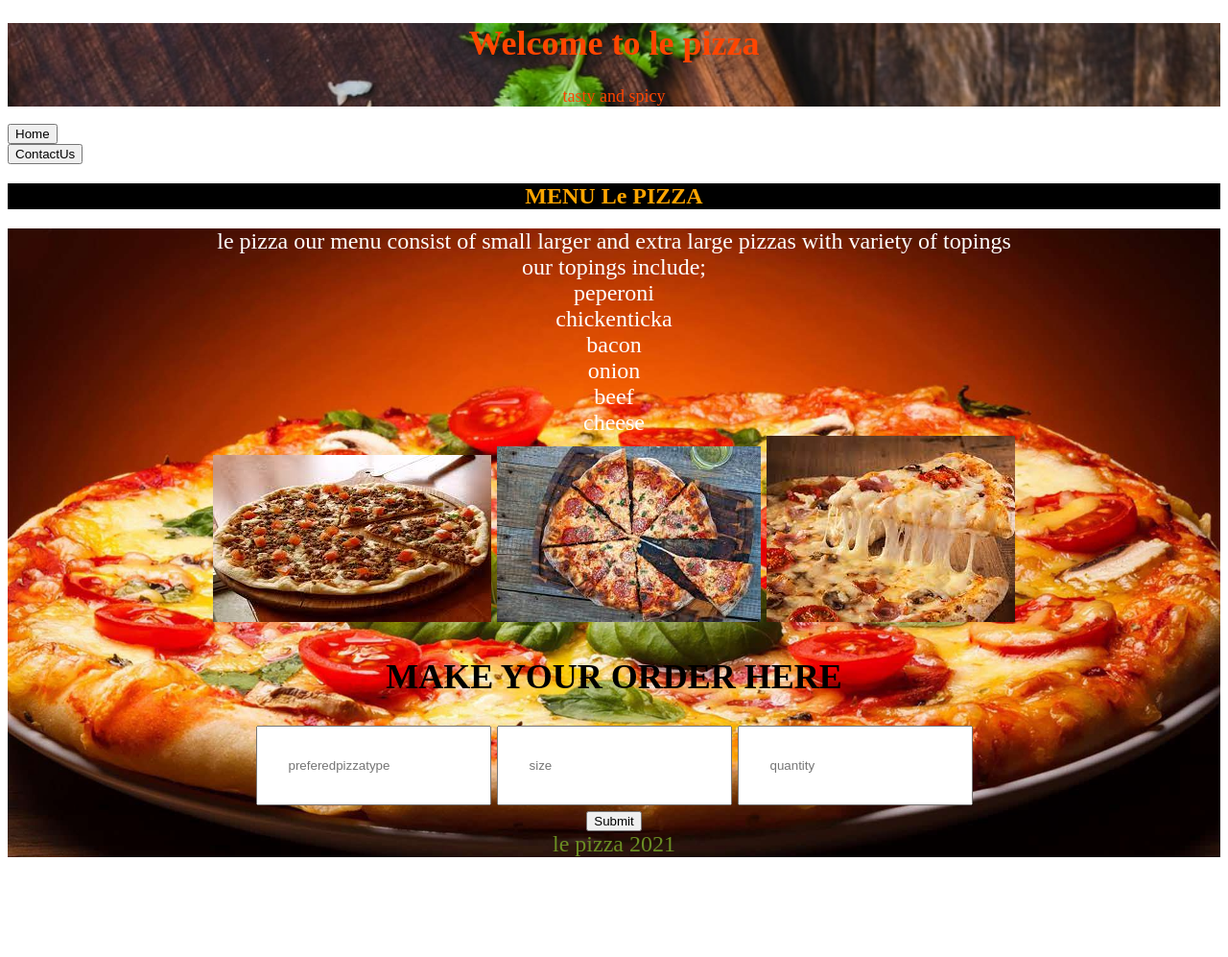
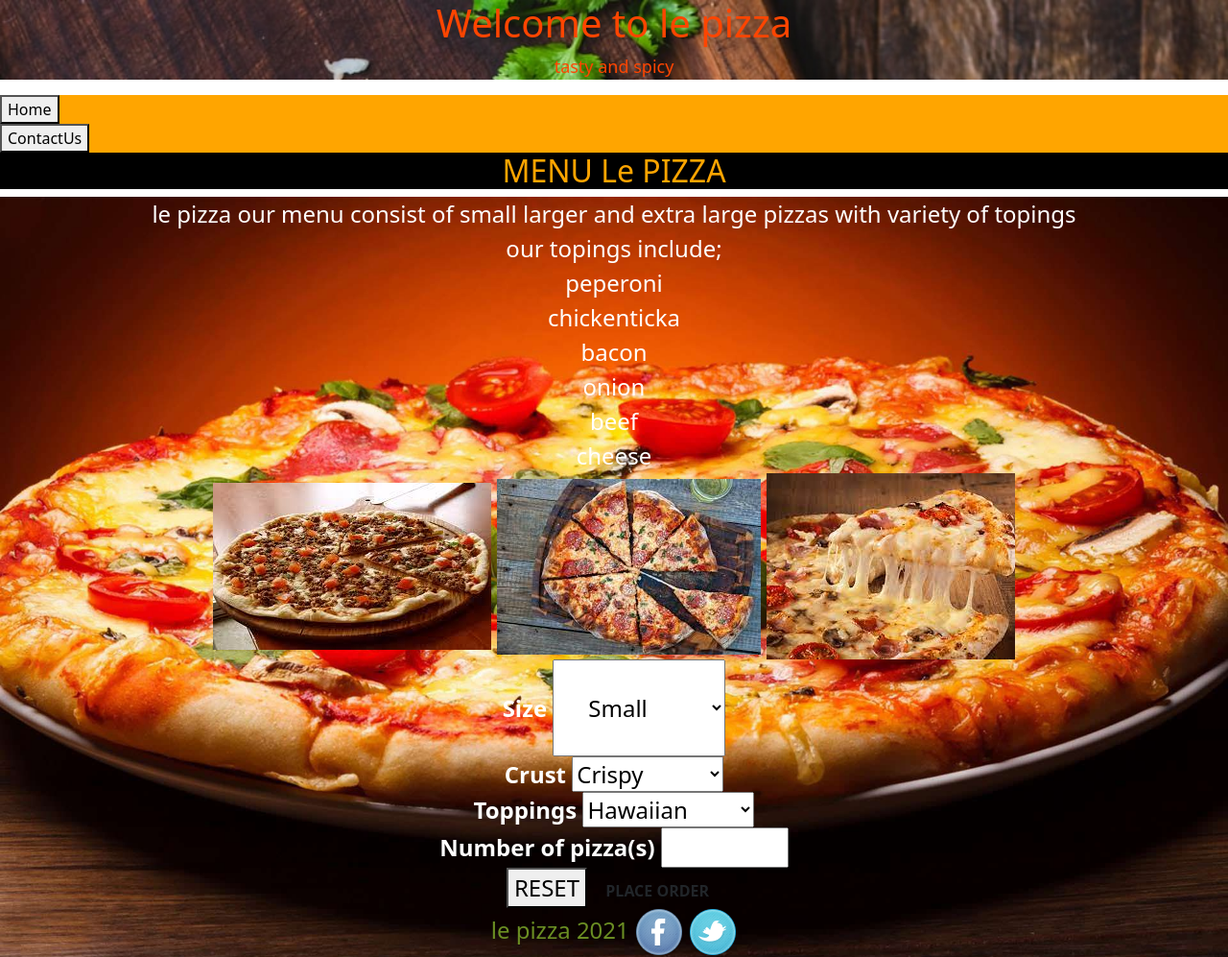
Before and after one commit to lerroy-lee/leepizza, a plain HTML site: page index.html in a window 1280 px wide. Shown: the whole page at 96% size. Before the commit the page ends 901 px from the top, so only its background shows below. Drawn offline with nearby package versions, Linux system fonts and the light colour scheme.

Commit message:
leepizza

```diff
--- a/css/style.css
+++ b/css/style.css
@@ -14,6 +14,9 @@ background-repeat: no-repeat;
   font-size: large;
   padding-left: 20px;
   padding-right: 20px;
+}
+.button{
+  background-color: orange;
 }
 .ourmenu{
   background-image: url(../img/menup.jpg);
@@ -43,6 +46,8 @@ background-repeat: no-repeat;
 #quantity{
   padding: 2rem;
 }
-.footer{
+.social{
+  text-align: center;
   color:olivedrab;
+  font-size: x-large;
 }
--- a/index.html
+++ b/index.html
@@ -1,21 +1,36 @@
 <!DOCTYPE html>
 <html lang="en">
+
 <head>
   <meta charset="UTF-8">
   <meta http-equiv="X-UA-Compatible" content="IE=edge">
   <meta name="viewport" content="width=device-width, initial-scale=1.0">
+  <title>le pizza</title>
+  <link href="https://cdn.jsdelivr.net/npm/bootstrap@5.0.2/dist/css/bootstrap.min.css" rel="stylesheet"
+    integrity="sha384-EVSTQN3/azprG1Anm3QDgpJLIm9Nao0Yz1ztcQTwFspd3yD65VohhpuuCOmLASjC" crossorigin="anonymous">
+  <!-- JavaScript Bundle with Popper -->
+  <script src="https://cdn.jsdelivr.net/npm/bootstrap@5.0.2/dist/js/bootstrap.bundle.min.js"
+    integrity="sha384-MrcW6ZMFYlzcLA8Nl+NtUVF0sA7MsXsP1UyJoMp4YLEuNSfAP+JcXn/tWtIaxVXM"
+    crossorigin="anonymous"></script>
   <link rel="stylesheet" href="css/style.css">
-  <title>le pizza</title>
+  <script src="https://ajax.googleapis.com/ajax/libs/jquery/3.6.0/jquery.min.js"></script>
+
 </head>
+
 <body>
   <div class="intro">
     <h1>Welcome to le pizza</h1>
     <p>tasty and spicy</p>
   </div>
+  <div class="button">
     <div> <button>Home</button></div>
 
     <button>ContactUs</button>
-  <div class="menu">  <h2>MENU Le PIZZA</h2></div>
+  </div>
+
+  <div class="menu">
+    <h2>MENU Le PIZZA</h2>
+  </div>
   <div class="ourmenu">
     <div>le pizza our menu consist of small larger and extra large pizzas with variety of topings</div>
     <div>our topings include;</div>
@@ -30,22 +45,53 @@
       <img src="./img/peperoni.jpeg" alt="peperoni">
       <img src="./img/cheese.jpeg" alt="cheese">
 
+      <div  class="Size">
+        <label for="Size"><b>Size</b></label>
+        <select id="size">
+            <option value="small">Small</option>
+            <option value="medium">Medium</option>
+            <option value="large">Large</option>
+        </select>
     </div>
-  <div class="order">
-   <h2> MAKE YOUR ORDER HERE</h2>
+
+    <div class="Crust">
+        <label for="Crust"><b>Crust</b></label>
+        <select id="crust">
+            <option value="Crispy">Crispy</option>
+            <option value="Stuffed">Stuffed</option>
+            <option value="Gluten-free">Glutten free</option>
+        </select>
     </div>
-  <div class="button">
-    <input type="text" class="pizzaflavor" id="order" placeholder="preferedpizzatype">
-    <input type="text" class="sizeofpizza" id="size" placeholder="size">
-    <input type="number" class="numberofpizza" id="quantity" placeholder="quantity">
 
-    <div> <input type="submit" placeholder="placeorder">
+    <div class="Toppings">
+        <label for="Toppings"><b>Toppings</b></label>
+        <select id="toppings">
+            <option value="hawaiian">Hawaiian</option>
+            <option value="extra-cheese">Exrta c>heese</option>
+            <option value="pepperoni">Pepperoni</option>
+        </select>
+    </div>
+
+    <div  class="Number-of-pizzas">
+        <label for="Number-of-pizzas"><b>Number of pizza(s)</b></label>
+        <input  id="number" type="number" name="number of pizzas" min="1" max="500" step="1" required>
     </div>
 
 
+
+    <div class="mybuttons">
+      <button id="resetbutton" type="reset">RESET</button>
+      <button type="button" onclick="totalPrice()" class="btn"><b>PLACE ORDER</b></button>
   </div>
-  <div class="footer">
-    le pizza 2021
+
+
+    <div class="social">
+      le pizza 2021 <img src="./img/facebook.png" alt="facebook">
+      <img src="./img/twitter.png" alt="twitter">
+    </div>
+    <div>
+
     </div>
 </body>
+
 </html>
```
Also changed, not shown: js/pizza.js (+109 -0 lines), img/facebook.png (added), img/twitter.png (added). Lines whose indentation alone changed are shown as unchanged.
